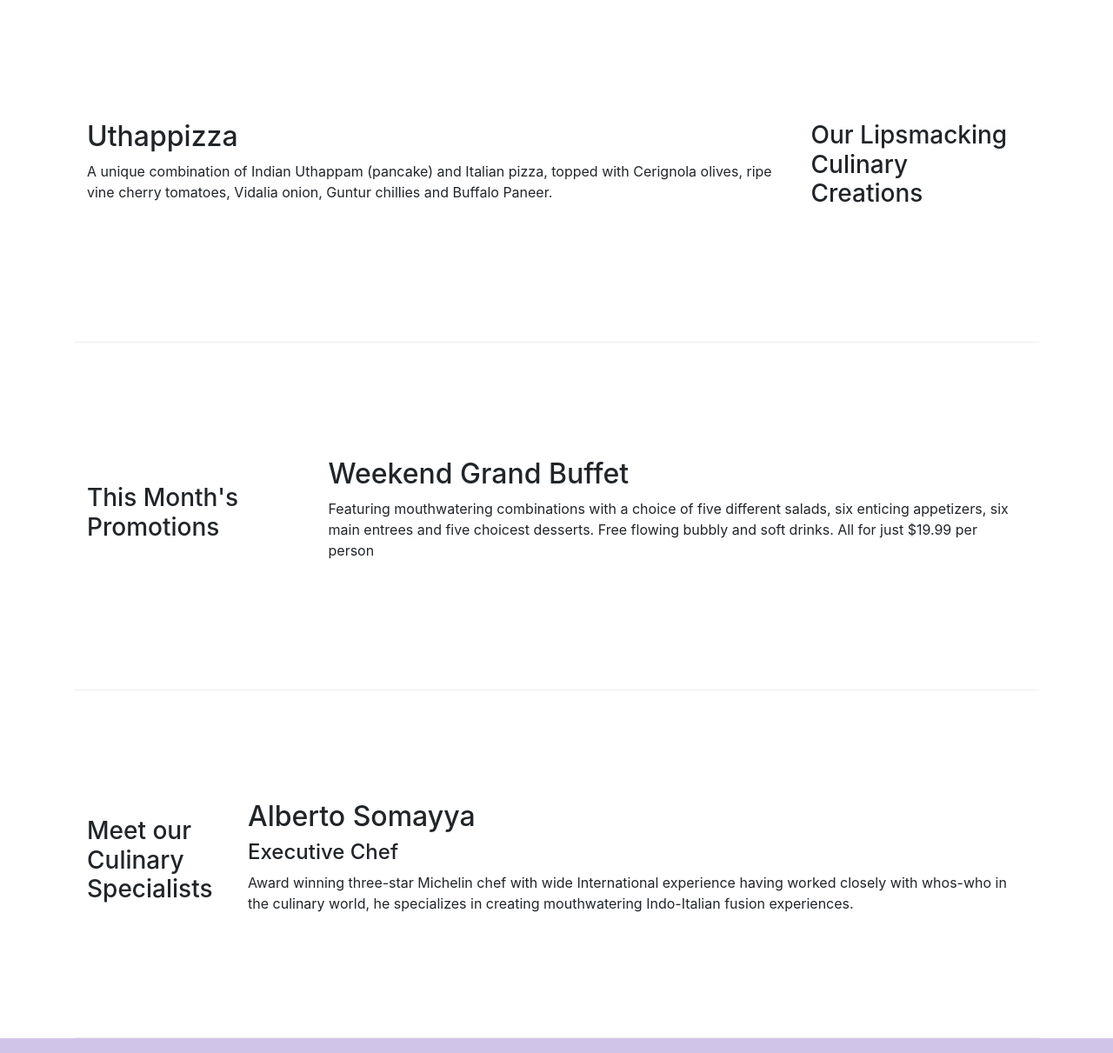
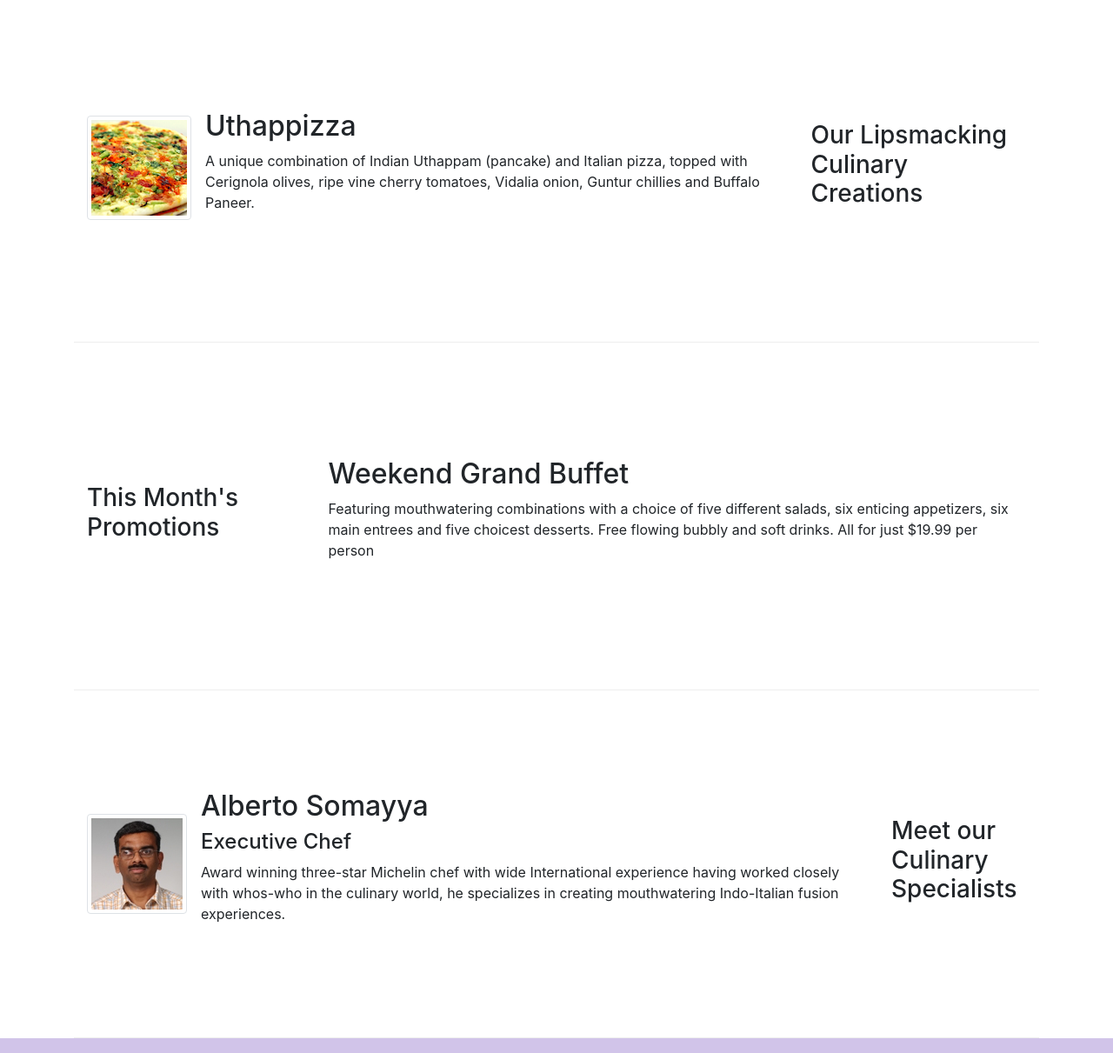
Before and after one commit to NisheerV/Bootstrap_confusion, a website: page index.html in a window 1280 px wide. Shown: the part 340-1551 px from the top of the page at 87% size. Drawn offline with nearby package versions, Linux system fonts and the light colour scheme.

Commit message:
Images and Media

```diff
--- a/index.html
+++ b/index.html
@@ -21,7 +21,7 @@
             <button class="navbar-toggler" type="button" data-toggle="collapse" data-target="#Navbar">
                 <span class="navbar-toggler-icon"></span>
             </button>
-            <a class="navbar-brand" href="#">Ristorante Con Fusion</a>
+            <a class="navbar-brand mr-auto" href="#"><img src="img/logo.png" height="30" width="41"></a>
             <div class="collapse navbar-collapse" id="Navbar">
                 <ul class="navbar-nav mr-auto">
                     <li class="nav-item active"><a class="nav-link" href="./index.html"><span class="fa fa-home fa-lg"></span> Home</a></li>
@@ -40,7 +40,8 @@
                     <p>We take inspiration from the World's best cuisines, and create a unique fusion experience. Our
                         lipsmacking creations will tickle your culinary senses!</p>
                 </div>
-                <div class="col-12 col-sm">
+                <div class="col-12 col-sm align-self-center">
+                    <img src="img/logo.png" class="img-fluid">
                 </div>
             </div>
         </div>
@@ -52,9 +53,17 @@
                 <h3>Our Lipsmacking Culinary Creations</h3>
             </div>
             <div class="col col-sm order-sm-first col-md">
-                <h2>Uthappizza</h2>
-                <p>A unique combination of Indian Uthappam (pancake) and Italian pizza, topped with Cerignola olives,
-                    ripe vine cherry tomatoes, Vidalia onion, Guntur chillies and Buffalo Paneer.</p>
+                <div class="media">
+                    <img class="d-flex mr-3 img-thumbnail align-self-center"
+                            src="img/uthappizza.png" alt="Uthappizza">
+                    <div class="media-body">
+                        <h2 class="mt-0">Uthappizza</h2>
+                        <p class="d-none d-sm-block">A unique combination of Indian Uthappam (pancake) and
+                            Italian pizza, topped with Cerignola olives, ripe vine
+                            cherry tomatoes, Vidalia onion, Guntur chillies and
+                            Buffalo Paneer.</p>
+                    </div>
+                </div>
             </div>
         </div>
 
@@ -72,15 +81,23 @@
         </div>
 
         <div class="row row-content align-items-center">
-            <div class="col-12 col-sm-3 col-md-2">
+            <div class="col-12 col-sm-3 order-sm-last col-md-2">
                 <h3>Meet our Culinary Specialists</h3>
             </div>
-            <div class="col col-sm col-md">
-                <h2>Alberto Somayya</h2>
-                <h4>Executive Chef</h4>
-                <p>Award winning three-star Michelin chef with wide International experience having worked closely with
-                    whos-who in the culinary world, he specializes in creating mouthwatering Indo-Italian fusion
-                    experiences. </p>
+            <div class="col col-sm order-sm-first col-md">
+                <div class="media">
+                    <img class="d-flex mr-3 img-thumbnail align-self-center"
+                            src="img/alberto.png" alt="Alberto Somayya">
+                    <div class="media-body">
+                        <h2 class="mt-0">Alberto Somayya</h2>
+                        <h4>Executive Chef</h4>
+                        <p class="d-none d-sm-block">Award winning three-star Michelin chef with wide
+                            International experience having worked closely with
+                            whos-who in the culinary world, he specializes in
+                            creating mouthwatering Indo-Italian fusion experiences.
+                            </p>
+                    </div>
+                </div>
             </div>
         </div>
     </div>
```
Also changed, not shown: aboutus.html (+3 -2 lines), contactus.html (+3 -2 lines), img/alberto.png (added), img/buffet.png (added), img/logo.png (added), img/uthappizza.png (added), 1 other file.
